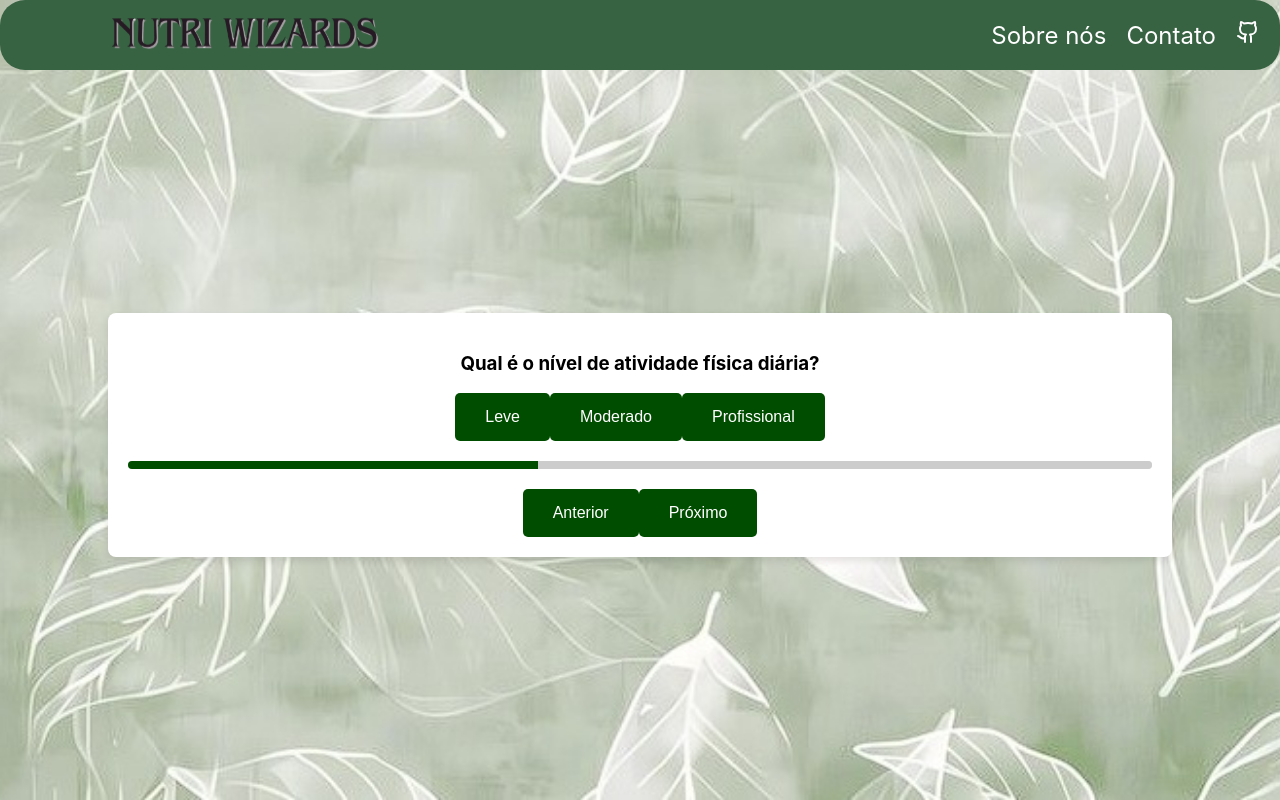
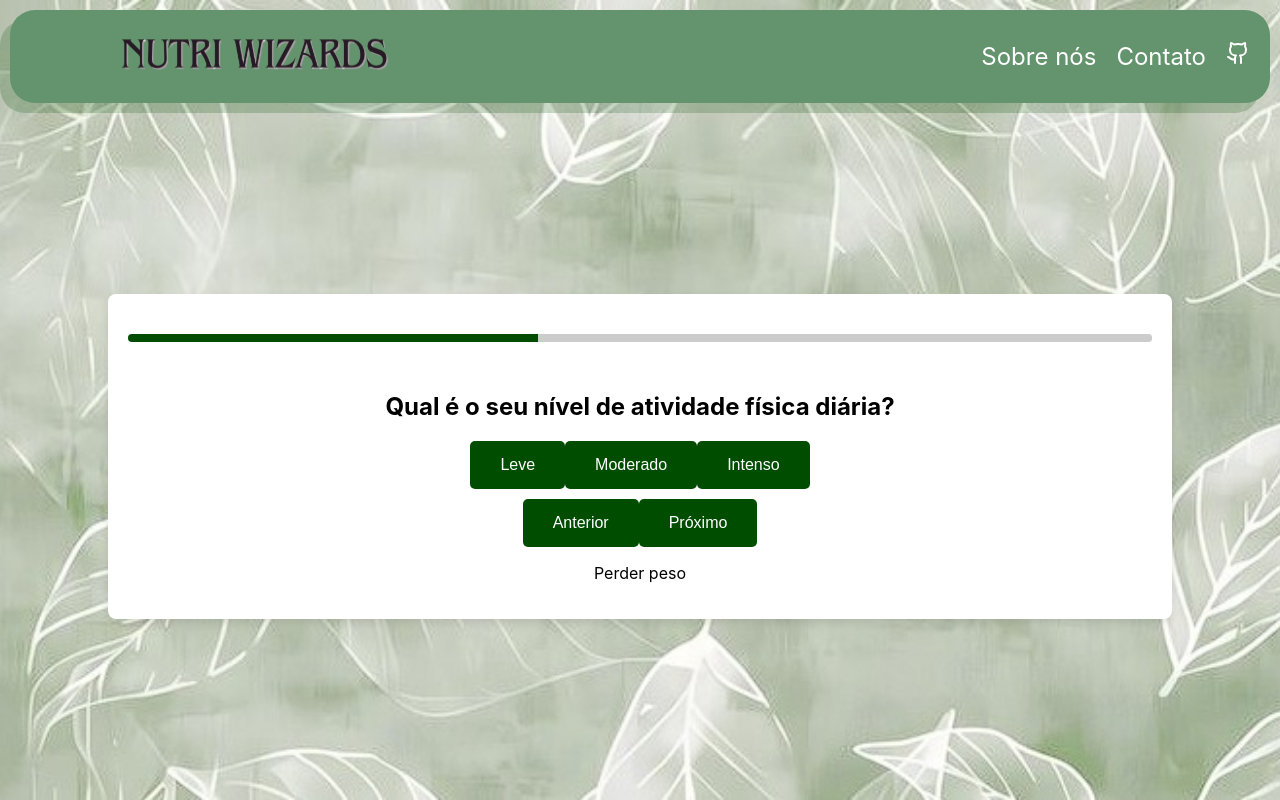
Before and after one commit to TechWizards-Tech/DSM-2, a React (Create React App) app: page /carousel in a window 1280 px wide. Both pictures are taken after a click on the button "Perder peso". Built offline with nearby package versions, Linux system fonts and the light colour scheme.

Commit message:
Modificado carrossel

```diff
--- a/src/App.tsx
+++ b/src/App.tsx
@@ -2,7 +2,6 @@ import React from 'react';
 import './App.css';
 import Header from './Header';
 import HeroSection from './HeroSection';
-import ProgressBar from './ProgressBar';
 import SideMenu from './SideMenu';
 import Carousel from './Carousel';
 import Button from './Button';
@@ -16,8 +15,7 @@ const App: React.FC = () => {
           <div className='main'>
 
             {/* <HeroSection /> */}
-            {/* <ProgressBar />  */}
-            {/* <Header /> */}
+
 
           <Carousel/>
         </div>
--- a/src/Carousel.css
+++ b/src/Carousel.css
@@ -1,10 +1,11 @@
-
 .carousel-button:disabled {
   opacity: 0.5;
   cursor: not-allowed;
 }
 
 .carousel-container {
+  display: flex;
+  flex-direction: column;
   width: 80%;
   background-color: #fff;
   padding: 20px;
@@ -16,30 +17,122 @@
   display: flex;
   justify-content: space-between;
   margin: 20px 0;
-    height: 8px; /* Altura da barra de progresso */
-    background-color: #e0e0e0; /* Cor de fundo da barra */
-    border-radius: 4px; /* Bordas arredondadas */
-    overflow: hidden; /* Para ocultar a parte que excede */
+  height: 8px;
+  /* Altura da barra de progresso */
+  background-color: #e0e0e0;
+  /* Cor de fundo da barra */
+  border-radius: 4px;
+  /* Bordas arredondadas */
+  overflow: hidden;
+  /* Para ocultar a parte que excede */
 }
 
 .progress-segment {
-    flex: 1; /* Cada segmento ocupa igual espaço */
-    height: 100%; /* Altura do segmento */
-    background-color: #ccc; /* Cor do segmento inativo */
-    transition: background-color 0.3s, width 1s; /* Suaviza a transição e aumenta a duração */
-    width: 0; /* Inicia com largura zero */
+  flex: 1;
+  /* Cada segmento ocupa igual espaço */
+  height: 100%;
+  /* Altura do segmento */
+  background-color: #ccc;
+  /* Cor do segmento inativo */
+  transition: background-color 0.3s, width 1s;
+  /* Suaviza a transição e aumenta a duração */
+  width: 0;
+  /* Inicia com largura zero */
 }
 
 .progress-segment.active {
-    background-color: #004d00; /* Cor do segmento ativo */
-    animation: grow 2s forwards; /* Animação de crescimento mais lenta */
+  background-color: #004d00;
+  /* Cor do segmento ativo */
+  animation: grow 2s forwards;
+  /* Animação de crescimento mais lenta */
 }
 
 @keyframes grow {
   from {
     width: 0;
   }
+
   to {
-      width: 100%; /* Aumenta para 100% do espaço disponível */
+    width: 100%;
+    /* Aumenta para 100% do espaço disponível */
   }
 }
+
+
+.carousel-slide {
+  margin: 10px;
+}
+
+
+/* Estilo padrão */
+.input-custom {
+  /* display: flex; */
+  width: 50%;
+  border-radius: 0.375rem;
+  border: none;
+  color: #111827;
+  box-shadow: inset 0 0 0 1px #D1D5DB;
+  padding: 0.625rem;
+  font-size: 1.125rem;
+  line-height: 1.5rem;
+  outline: 3px solid #98bd9d;
+  box-shadow: 0 1px 2px rgba(0, 0, 0, 0.05);
+}
+
+.input-custom::placeholder {
+  color: #dfecdf;
+  /* placeholder:text-gray-300 */
+}
+
+/* Quando em foco */
+.input-custom:focus {
+  outline: 1px solid #4b7e56;
+  /* focus:outline-2 */
+  box-shadow: inset 0 0 0 2px #4b7e56;
+  /* focus:ring-2 focus:ring-inset focus:ring-purple-600 */
+}
+
+/* Quando desabilitado */
+.input-custom:disabled {
+  cursor: not-allowed;
+  /* disabled:cursor-not-allowed */
+  background-color: #F9FAFB;
+  /* disabled:bg-gray-50 */
+  color: #9CA3AF;
+  /* disabled:text-gray-400 */
+  box-shadow: inset 0 0 0 1px #E5E7EB;
+  /* disabled:ring-gray-200 */
+}
+
+/* Quando há erro (data-error=true) */
+.input-custom[data-error="true"] {
+  color: #7F1D1D;
+  /* data-[error=true]:text-red-900 */
+  background-color: #FEF2F2;
+  /* data-[error=true]:bg-red-50 */
+  box-shadow: inset 0 0 0 1px #FCA5A5;
+  /* data-[error=true]:ring-red-300 */
+}
+
+.input-custom[data-error="true"]::placeholder {
+  color: #FCA5A5;
+  /* data-[error=true]:placeholder:text-red-300 */
+}
+
+.input-custom[data-error="true"]:focus {
+  box-shadow: inset 0 0 0 2px #EF4444;
+  /* data-[error=true]:focus:ring-red-500 */
+}
+
+/* Para telas pequenas (sm) */
+@media (max-width: 640px) {
+  .input-custom {
+    outline: 3px solid #98bd9d;
+  }
+}
+
+input[type="number"]::-webkit-outer-spin-button,
+input[type="number"]::-webkit-inner-spin-button {
+  -webkit-appearance: none;
+  margin: 0;
+}
--- a/src/Carousel.tsx
+++ b/src/Carousel.tsx
@@ -6,14 +6,16 @@ const Carousel = () => {
   // Estado para controlar a posição do carrossel
   const [currentIndex, setCurrentIndex] = useState(0);
 
-  // Estado para armazenar o objetivo selecionado no primeiro slide
+
   const [selectedObjective, setSelectedObjective] = useState<string | null>(null);
+  const [selectedOption, setSelectedOption] = useState<string | null>(null);
+  const [selectedGender, setSelectedGender] = useState<string | null>(null);
+  const [weight, setWeight] = useState<string | null>(null);
+  const [height, setHeight] = useState<string | null>(null);
 
-  // Estado para armazenar a escolha feita no segundo slide
-  const [selectedOption, setSelectedOption] = useState<string | null>(null);
+  const totalSlides = 5;
 
-  // Número total de slides
-  const totalSlides = 6;
+  const perfil = [selectedObjective, selectedOption, selectedGender, weight, height];
 
   // Função para mudar para o próximo slide, sem permitir loop
   const nextSlide = () => {
@@ -41,51 +43,23 @@ const Carousel = () => {
     nextSlide(); // Avança para o próximo slide após a escolha
   };
 
+  const handleGenderSelection = (gender: string) => {
+    setSelectedGender(gender);
+    nextSlide(); // Avança para o próximo slide após a escolha
+  };
+
   // Conteúdo dos slides
   const slides = [
-    { title: 'Qual Objetivo?', description: 'Escolha seu objetivo abaixo:' },
-    { title: 'Qual é o nível de atividade física diária?', description: 'Escolha uma categoria que melhor descreva você:' },
-    { title: 'Qual é o seu gênero?', description: 'Oferecemos uma variedade de serviços, desde...' },
-    { title: 'Qual o seu peso?', description: 'Entre em contato conosco pelo telefone ou email...' },
-    { title: 'Qual a sua altura?', description: 'Fique por dentro das últimas atualizações e novidades da empresa.' },
+    { title: 'Qual é o seu objetivo?' },
+    { title: 'Qual é o seu nível de atividade física diária?' },
+    { title: 'Qual é o seu gênero?' },
+    { title: 'Qual é o seu peso?' },
+    { title: 'Qual é a sua altura?' },
   ];
 
   return (
+
     <div className="carousel-container">
-      {/* Exibe o slide atual com base no índice */}
-      <div className="carousel-slide">
-        <h3>{slides[currentIndex].title}</h3>
-        {/* <p>{slides[currentIndex].description}</p> */}
-
-        {/* Exibe os botões de objetivos no primeiro slide */}
-        {currentIndex === 0 && (
-          <div className="objective-buttons">
-            <Button label="Perder peso" onClick={() => handleObjectiveSelection('Perder peso de forma saudável')} />
-            <Button label="Ganhar peso" onClick={() => handleObjectiveSelection('Ganhar peso, aumentar massa muscular')} />
-            <Button label="Manter peso" onClick={() => handleObjectiveSelection('Manter peso')} />
-            <Button label="Dieta Especial" onClick={() => handleObjectiveSelection('Dieta Especial')} />
-          </div>
-        )}
-
-        {/* Exibe os botões de seleção no segundo slide */}
-        {currentIndex === 1 && (
-          <div className="category-buttons">
-            <Button label="Leve" onClick={() => handleOptionSelection('Atleta')} />
-            <Button label="Moderado" onClick={() => handleOptionSelection('Estudante')} />
-            <Button label="Profissional" onClick={() => handleOptionSelection('Profissional')} />
-          </div>
-        )}
-
-        {/* Exibe o objetivo selecionado (se houver) nos demais slides */}
-        {currentIndex > 1 && selectedObjective && (
-          <p className="selected-objective">Seu objetivo: {selectedObjective}</p>
-        )}
-
-        {/* Exibe a categoria selecionada (se houver) a partir do terceiro slide */}
-        {currentIndex > 1 && selectedOption && (
-          <p className="selected-option">Sua categoria: {selectedOption}</p>
-        )}
-      </div>
 
       {/* Barra de Progresso */}
       <div className="progress-bar">
@@ -97,12 +71,86 @@ const Carousel = () => {
         ))}
       </div>
 
+      {/* Exibe o slide atual com base no índice */}
+      <div className="carousel-slide">
+        <h2>{slides[currentIndex].title}</h2>
+
+        {/* Exibe os botões de objetivos no primeiro slide */}
+        {currentIndex === 0 && (
+          <div className="objective-buttons">
+            <Button label="Perder peso" onClick={() => handleObjectiveSelection('Perder peso')} />
+            <Button label="Ganhar peso" onClick={() => handleObjectiveSelection('Ganhar peso')} />
+            <Button label="Manter peso" onClick={() => handleObjectiveSelection('Manter peso')} />
+            <Button label="Dieta Especial" onClick={() => handleObjectiveSelection('Dieta Especial')} />
+          </div>
+        )}
+
+        {/* Exibe os botões de seleção no segundo slide */}
+        {currentIndex === 1 && (
+          <div className="category-buttons">
+            <Button label="Leve" onClick={() => handleOptionSelection('Leve')} />
+            <Button label="Moderado" onClick={() => handleOptionSelection('Moderado')} />
+            <Button label="Intenso" onClick={() => handleOptionSelection('Intenso')} />
+          </div>
+        )}
+
+        {/* Exibe os inputs no terceiro slide */}
+        {currentIndex === 2 && (
+          <div className="gender-selection">
+            <Button label="Masculino" onClick={() => handleGenderSelection('Masculino')} />
+            <Button label="Feminino" onClick={() => handleGenderSelection('Feminino')} />
+            <Button label="Outro" onClick={() => handleGenderSelection('Outro')} />
+          </div>
+        )}
+
+        {/* Exibe o input de peso no quarto slide */}
+        {currentIndex === 3 && (
+          <div className="input-field">
+
+            <input
+              className='input-custom'
+              type="number"
+              value={weight || ''}
+              onChange={(e) => setWeight(e.target.value)}
+              placeholder="Ex: 70"
+            />
+          </div>
+        )}
+
+        {/* Exibe o input de altura no quinto slide */}
+        {currentIndex === 4 && (
+          <div className="input-field">
+
+            <input
+              className='input-custom'
+              type="number"
+              value={height || ''}
+              onChange={(e) => setHeight(e.target.value)}
+              placeholder="Ex: 170"
+            />
+          </div>
+        )}
+
+      </div>
+
       {/* Botões de navegação */}
-      <Button label='Anterior' onClick={prevSlide} className="carousel-button prev-button" />
-      <Button label='Próximo' onClick={nextSlide} className="carousel-button next-button"
-        disabled={(currentIndex === 0 && !selectedObjective) || (currentIndex === 1 && !selectedOption)} />
+      <div>
+        <Button label='Anterior' onClick={prevSlide} className="carousel-button prev-button" />
+        <Button label='Próximo' onClick={nextSlide} className="carousel-button next-button"
+          disabled={
+            (currentIndex === 0 && !selectedObjective) ||
+            (currentIndex === 1 && !selectedOption) ||
+            (currentIndex === 1 && !selectedGender) ||
+            (currentIndex === 3 && !weight) ||
+            (currentIndex === 4 && !height)
+          }
+        />
+      </div>
+
+      <p>{perfil}</p>
     </div>
   );
+
 };
 
 export default Carousel;
--- a/src/Header.css
+++ b/src/Header.css
@@ -6,6 +6,9 @@
   padding: 5px 20px;
   color: white;
   border-radius: 25px;
+  margin: 10px;
+  box-shadow: -10px 10px 0px 0px rgba(0, 77, 0, 0.2);
+  height: 96px;
 }
 
 .logo img {
@@ -23,7 +26,6 @@
 
 .nav a {
   color: white;
-  /* margin-left: 20px; */
   text-decoration: none;
   font-size: 24px;
 }
--- a/src/Header.tsx
+++ b/src/Header.tsx
@@ -5,11 +5,11 @@ import github from './assets/github.svg'
 
 const Header: React.FC = () => {
   return (
-    <header className="header bg-green-600">
+    <header className="header bg-green-400">
       <div className="logo">
         <img src={logotextosemfundo} />
       </div>
-      <nav className="nav">
+      <nav className="nav ">
         <a href="#about">Sobre nós</a>
         <a href="https://github.com/TechWizards-Tech/DSM-2" target="blank">Contato</a>
         <a href="https://github.com/TechWizards-Tech/DSM-2" target="blank"> <img src={ github } /> </a>
```
Also changed, not shown: src/ProgressBar.css (deleted, +0 -29 lines), src/ProgressBar.tsx (deleted, +0 -17 lines). Lines whose indentation alone changed are shown as unchanged.
